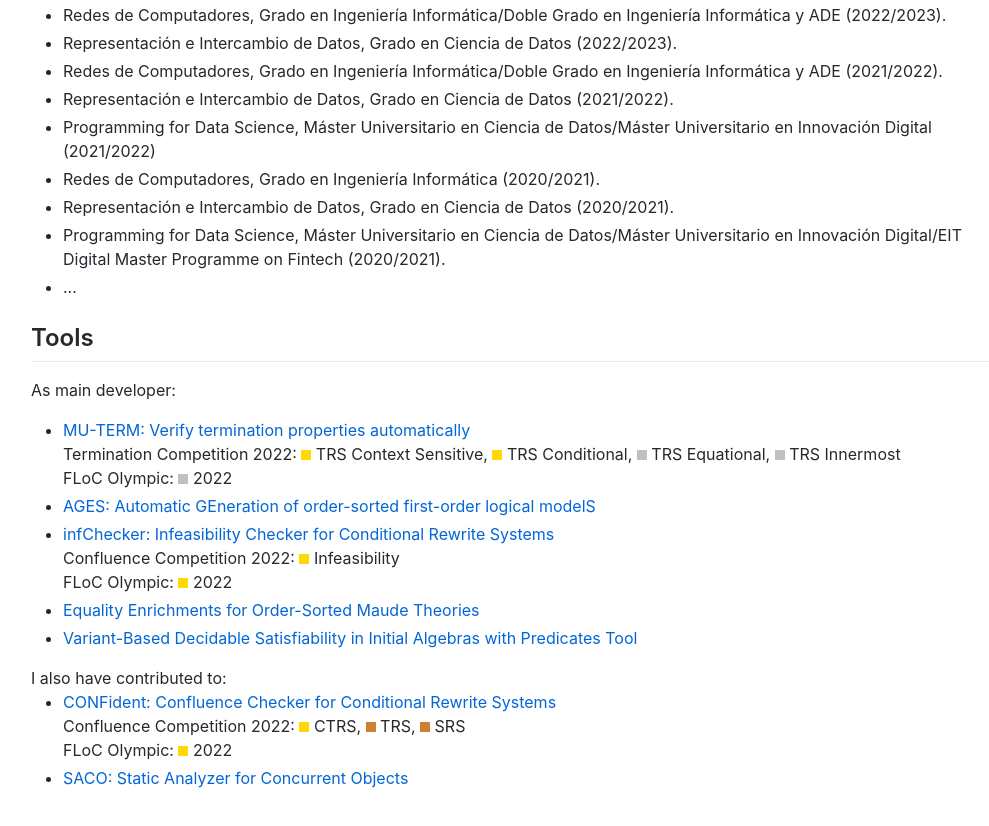
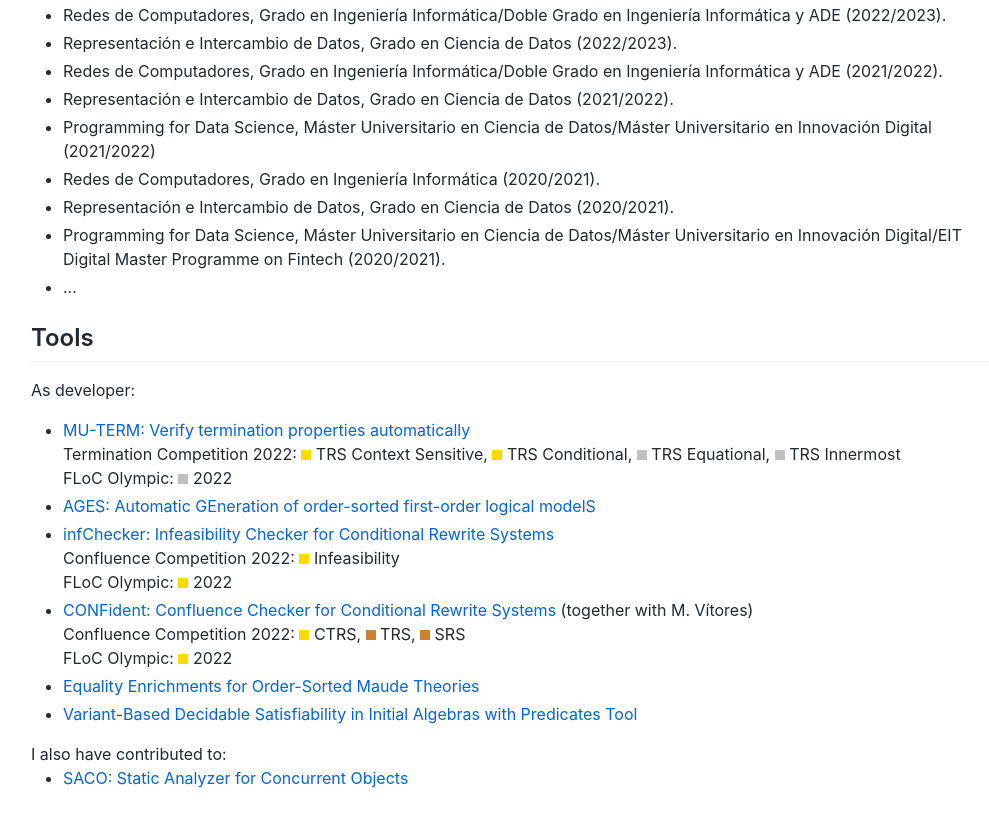
Before and after one commit to raulgut/raulgut.github.io, a plain HTML site: page index.html in a window 1280 px wide. Shown: the part 800-1626 px from the top of the page, without its empty margins (119-1108 px from the left). Drawn offline with Linux system fonts and the light colour scheme; a script that the page names is missing.

Commit message:
Add CONFident to main developments

```diff
--- a/index.html
+++ b/index.html
@@ -64,7 +64,7 @@
         </ul>
         </p>
         <h2 id="Tools">Tools</h2>
-        <p>As main developer:
+        <p>As developer:
         <ul>
         <li><a href="http://zenon.dsic.upv.es/muterm/">MU-TERM: Verify termination properties automatically</a><br/>
             Termination Competition 2022: <img src="images/gold.png" alt="Gold" width="10px" height="10px"/> TRS Context Sensitive, <img src="images/gold.png" alt="Gold" width="10px" height="10px"/> TRS Conditional, <img src="images/silver.png" alt="Silver" width="10px" height="10px"/> TRS Equational, <img src="images/silver.png" alt="Silver" width="10px" height="10px"/> TRS Innermost<br/>
@@ -74,15 +74,15 @@
         <li><a href="http://zenon.dsic.upv.es/infChecker/">infChecker: Infeasibility Checker for Conditional Rewrite Systems</a><br/>
             Confluence Competition 2022: <img src="images/gold.png" alt="Gold" width="10px" height="10px"/> Infeasibility<br/>
             FLoC Olympic: <img src="images/gold.png" alt="Gold" width="10px" height="10px"/> 2022</li>
-            <li><a href="http://maude.cs.illinois.edu/tools/eq-enrich/">Equality Enrichments for Order-Sorted Maude Theories</a></li>
+        <li><a href="http://zenon.dsic.upv.es/confident/">CONFident: Confluence Checker for Conditional Rewrite Systems</a> (together with M. V&iacute;tores)<br/>
+                Confluence Competition 2022: <img src="images/gold.png" alt="Gold" width="10px" height="10px"/> CTRS, <img src="images/bronze.png" alt="Bronze" width="10px" height="10px"/> TRS, <img src="images/bronze.png" alt="Bronze" width="10px" height="10px"/> SRS<br/>
+                FLoC Olympic: <img src="images/gold.png" alt="Gold" width="10px" height="10px"/> 2022</li>
+        <li><a href="http://maude.cs.illinois.edu/tools/eq-enrich/">Equality Enrichments for Order-Sorted Maude Theories</a></li>
         <li><a href="tools/var-pred/index.html">Variant-Based Decidable Satisfiability in Initial Algebras with Predicates Tool</a></li>
         </ul>
         I also have contributed to:
         <ul>
-            <li><a href="http://zenon.dsic.upv.es/confident/">CONFident: Confluence Checker for Conditional Rewrite Systems</a><br/>
-                Confluence Competition 2022: <img src="images/gold.png" alt="Gold" width="10px" height="10px"/> CTRS, <img src="images/bronze.png" alt="Bronze" width="10px" height="10px"/> TRS, <img src="images/bronze.png" alt="Bronze" width="10px" height="10px"/> SRS<br/>
-                FLoC Olympic: <img src="images/gold.png" alt="Gold" width="10px" height="10px"/> 2022</li>
-                <li><a href="https://costa.fdi.ucm.es/web/saco.php">SACO: Static Analyzer for Concurrent Objects</a></li>
+        <li><a href="https://costa.fdi.ucm.es/web/saco.php">SACO: Static Analyzer for Concurrent Objects</a></li>
         </ul>
         </p>
 
```
